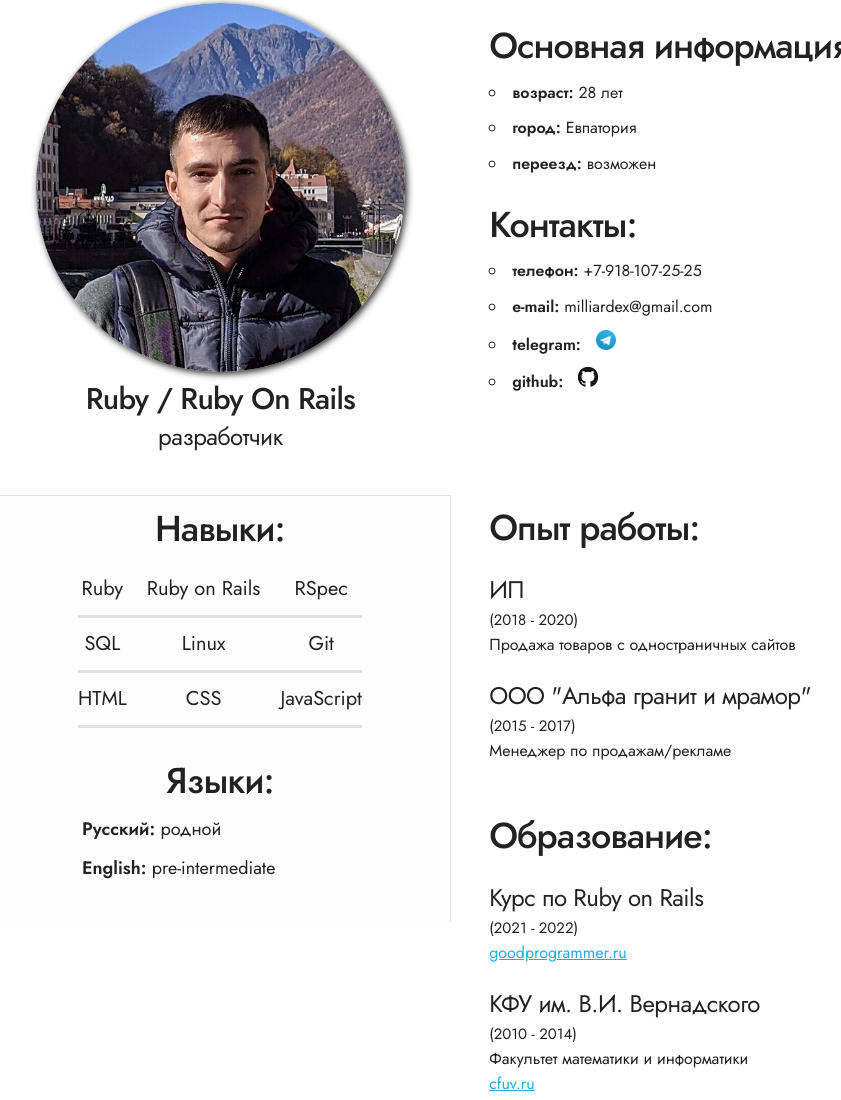
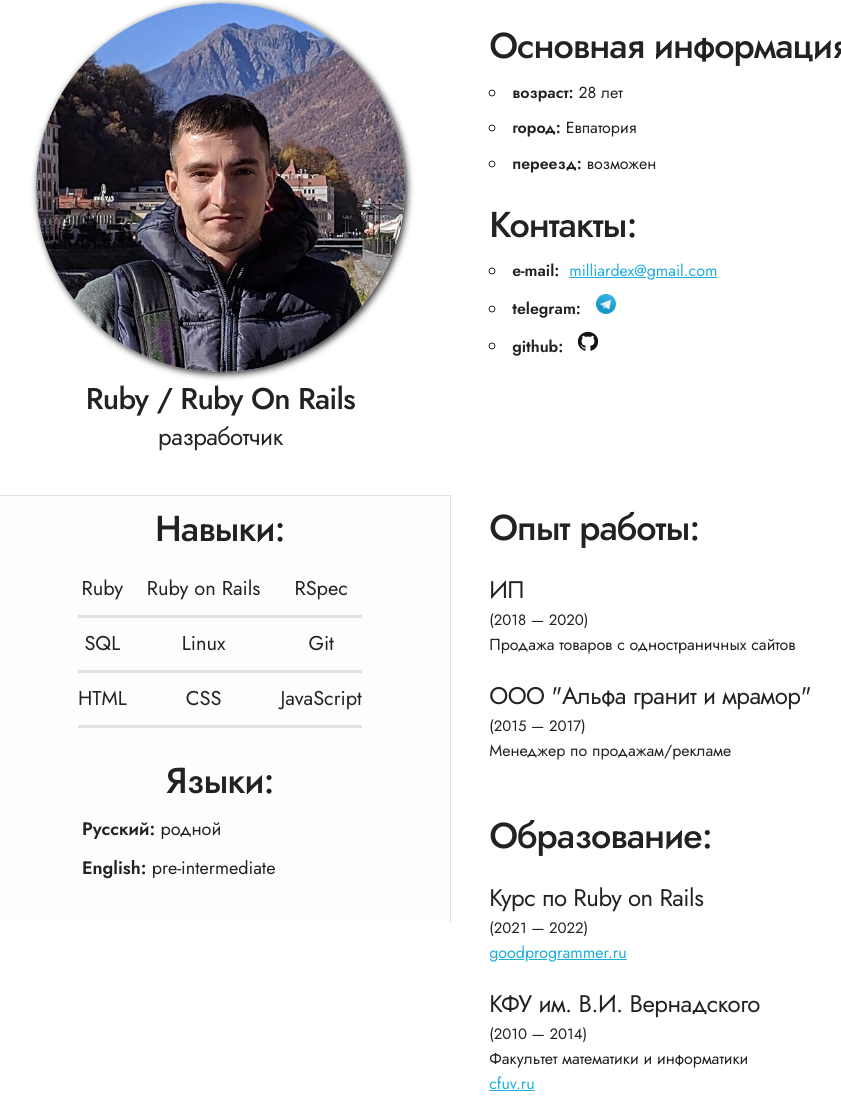
Before and after one commit to phobco/c-v, a plain HTML site: page index.html in a window 1280 px wide. Shown: the part 97-1197 px from the top of the page, without its empty margins (170-1011 px from the left). Drawn offline with Linux system fonts and the light colour scheme.

Commit message:
Add e-mail link

```diff
--- a/css/skeleton.css
+++ b/css/skeleton.css
@@ -468,6 +468,10 @@ __________________________________________________ */
   margin: 10px 0;
 }
 
+.email {
+  margin-left: 5px;
+}
+
 .avatar {
   max-width: 80%;
   border-radius: 50%;
--- a/index.html
+++ b/index.html
@@ -28,8 +28,10 @@
         </ul>
         <h3>Контакты:</h3>
         <ul class="list">
-          <li><strong>телефон:</strong> +7-918-107-25-25</li>
-          <li><strong>e-mail:</strong> milliardex@gmail.com</li>
+          <li>
+            <strong>e-mail:</strong>
+            <a class="email" href="mailto:milliardex@gmail.com">milliardex@gmail.com</a>
+          </li>
           <li>
             <strong>telegram: </strong>
             <a href="https://t.me/phobco">
@@ -76,14 +78,14 @@
         <div class="chapter">
           <div class="description">
             <h5>ИП</h5>
-            <h6>(2018 - 2020)</h6>
+            <h6>(2018 — 2020)</h6>
             <p>
               Продажа товаров с одностраничных сайтов
             </p>
           </div>
           <div class="description">
             <h5>ООО "Альфа гранит и мрамор"</h5>
-            <h6>(2015 - 2017)</h6>
+            <h6>(2015 — 2017)</h6>
             <p>
               Менеджер по продажам/рекламе
             </p>
@@ -93,14 +95,14 @@
           <h3>Образование:</h3>
           <div class="description">
             <h5>Курс по Ruby on Rails</h5>
-            <h6>(2021 - 2022)</h6>
+            <h6>(2021 — 2022)</h6>
             <p>
               <a href="https://goodprogrammer.ru/">goodprogrammer.ru</a>
             </p>
           </div>
           <div class="description">
             <h5>КФУ им. В.И. Вернадского</h5>
-            <h6>(2010 - 2014)</h6>
+            <h6>(2010 — 2014)</h6>
             <p>Факультет математики и информатики</p>
             <p>
               <a href="https://ta.cfuv.ru/mat-fac/informatika">cfuv.ru</a>
```
